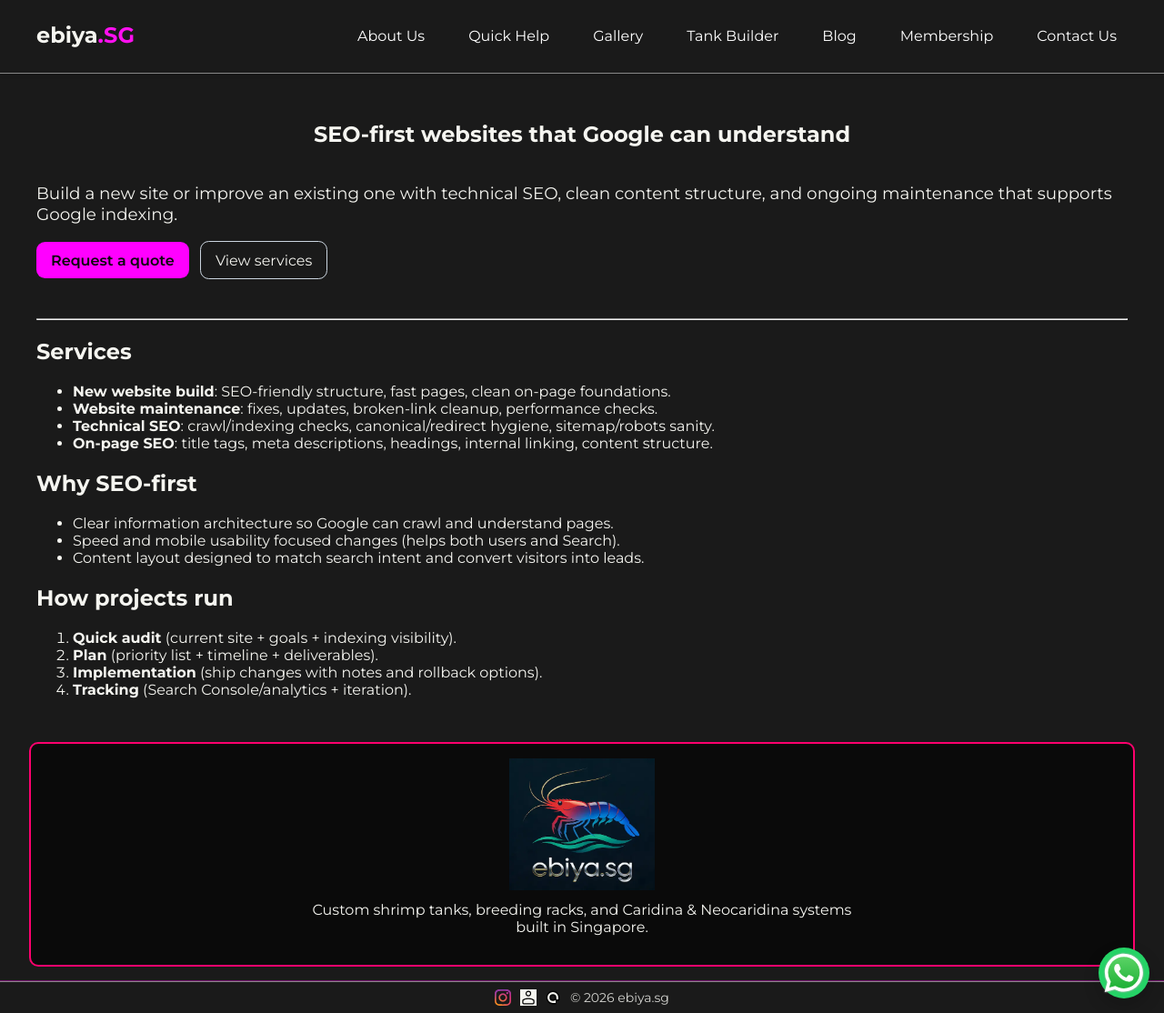
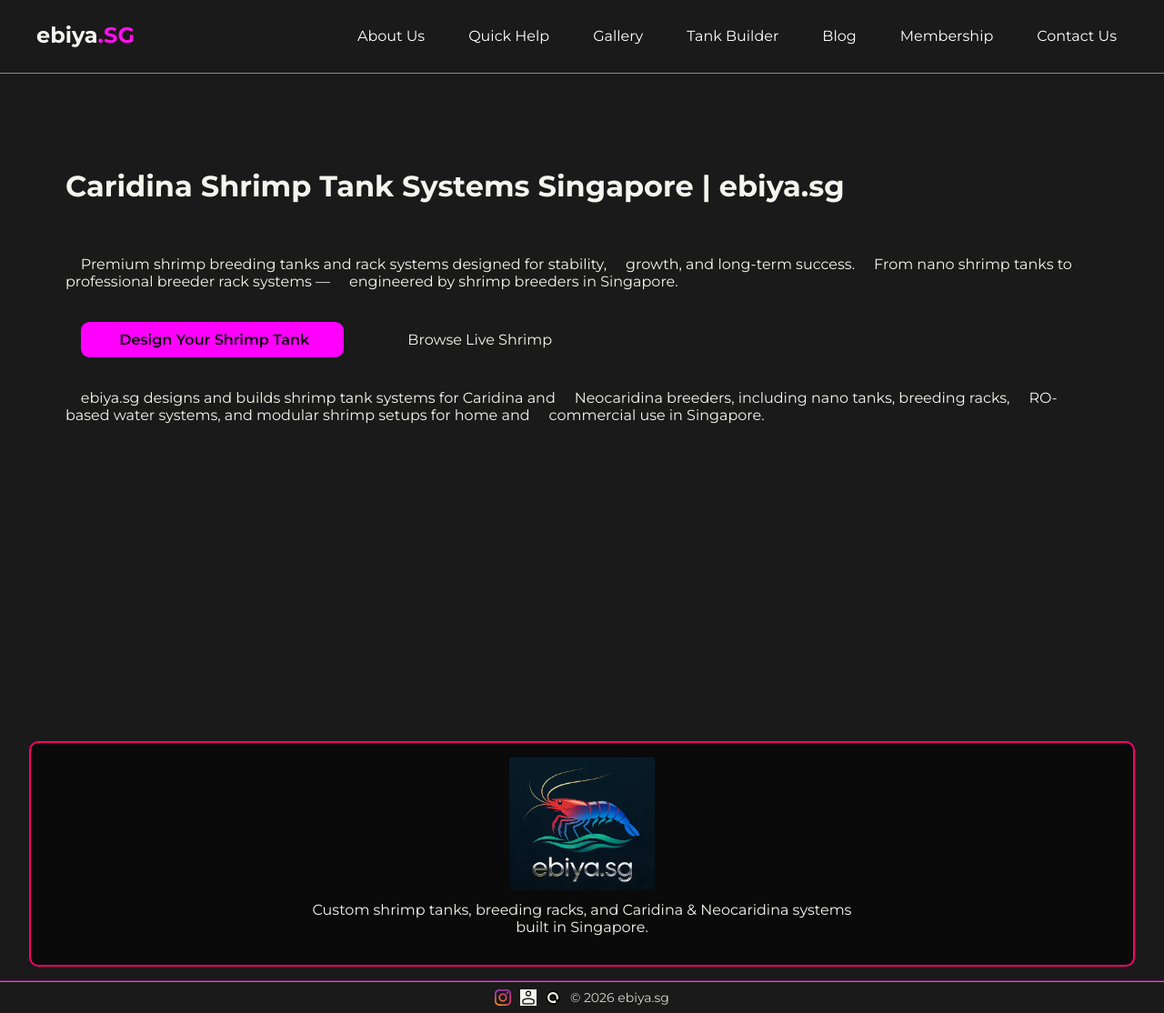
Before and after one commit to m33lucky-benny/ebiya-main, a Jekyll site: the page built from index.html, in a window 1280 px wide and 1114 px high. Shown: the whole window at 91% size. Built offline with Jekyll 4.4.1, drawn with Linux system fonts in a browser that asks for light colours.

Commit message:
Update index.html

```diff
--- a/index.html
+++ b/index.html
@@ -1,58 +1,40 @@
 ---
-layout: page
-title: "SEO-first websites that Google can understand"
-description: "This is a default page to provide fallback Open Graph and SEO data."
-image: "/assets/images/ebiya-logo.webp"
+layout: default
+title: Caridina Shrimp Tank Systems Singapore | ebiya.sg
+description: Premium Caridina shrimp breeding tanks, rack systems & RO water setups designed for Singapore. From nano tanks to commercial breeding systems. Expert-built.
 ---
 
+<div class="container hero">
 
+  <!-- SEO H1 -->
+  <h1 class="hero-title">
+    Caridina Shrimp Tank Systems Singapore | ebiya.sg
+  </h1>
 
-<div style="padding: 1.2rem 0;">
-  <p style="font-size:1.15rem; margin-top:0;">
-    Build a new site or improve an existing one with technical SEO, clean content structure, and ongoing maintenance that supports Google indexing.
-  </p>
+  <!-- Subheadline -->
+  <p class="hero-subtitle">
+    Premium shrimp breeding tanks and rack systems designed for stability,
+    growth, and long-term success.
+    From nano shrimp tanks to professional breeder rack systems —
+    engineered by shrimp breeders in Singapore.
+  </p>
 
-  <p>
-  <a href="/contact/" class="btn btn-primary">
-    Request a quote
-  </a>
-  <a href="/services/" class="btn btn-secondary">
-    View services
-  </a>
-</p>
+  <!-- CTA -->
+  <div class="cta-row">
+    <a class="btn btn-primary" href="/tank-builder/">
+      Design Your Shrimp Tank
+    </a>
+    <a class="btn btn-ghost" href="/shrimp/">
+      Browse Live Shrimp
+    </a>
+  </div>
 
+  <!-- Hidden SEO booster -->
+  <p class="seo-booster">
+    ebiya.sg designs and builds shrimp tank systems for Caridina and
+    Neocaridina breeders, including nano tanks, breeding racks,
+    RO-based water systems, and modular shrimp setups for home and
+    commercial use in Singapore.
+  </p>
 
-  <!-- <p>
-    <a href="/contact/" style="display:inline-block; padding:.65rem 1rem; border-radius:.6rem; background:#2b6cb0; color:#fff; text-decoration:none; margin-right:.5rem;">
-      Request a quote
-    </a>
-    <a href="#services" style="display:inline-block; padding:.65rem 1rem; border-radius:.6rem; border:1px solid #cbd5e0; text-decoration:none;">
-      View services
-    </a>
-  </p> -->
 </div>
-
-<hr/>
-
-<h2 id="services">Services</h2>
-<ul>
-  <li><strong>New website build</strong>: SEO-friendly structure, fast pages, clean on-page foundations.</li>
-  <li><strong>Website maintenance</strong>: fixes, updates, broken-link cleanup, performance checks.</li>
-  <li><strong>Technical SEO</strong>: crawl/indexing checks, canonical/redirect hygiene, sitemap/robots sanity.</li>
-  <li><strong>On-page SEO</strong>: title tags, meta descriptions, headings, internal linking, content structure.</li>
-</ul>
-
-<h2>Why SEO-first</h2>
-<ul>
-  <li>Clear information architecture so Google can crawl and understand pages.</li>
-  <li>Speed and mobile usability focused changes (helps both users and Search).</li>
-  <li>Content layout designed to match search intent and convert visitors into leads.</li>
-</ul>
-
-<h2>How projects run</h2>
-<ol>
-  <li><strong>Quick audit</strong> (current site + goals + indexing visibility).</li>
-  <li><strong>Plan</strong> (priority list + timeline + deliverables).</li>
-  <li><strong>Implementation</strong> (ship changes with notes and rollback options).</li>
-  <li><strong>Tracking</strong> (Search Console/analytics + iteration).</li>
-</ol>
```
